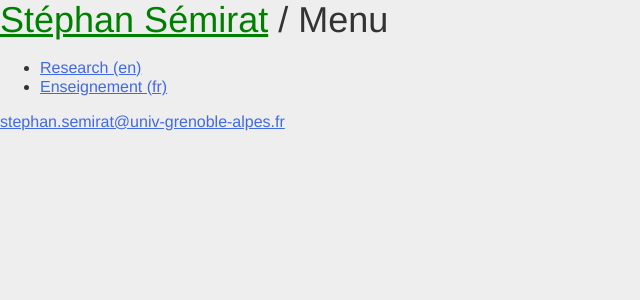
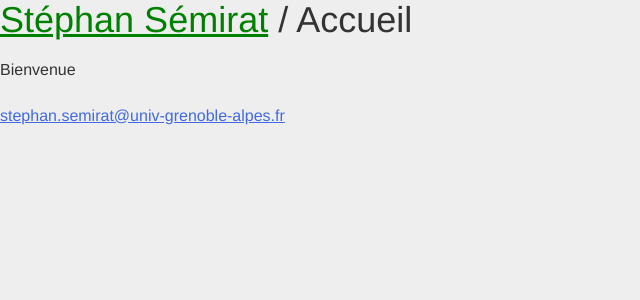
Before and after one commit to ssemirat/ssemirat.github.io, a Jekyll site: the page built from index.md, in a window 1280 px wide. Shown: the top 300 px of the page, without its empty margins (0-640 px from the left). Built offline with Jekyll 4.4.1, drawn with Linux system fonts in a browser that asks for light colours; our own code applies the rules of GitHub Pages for plain Markdown files.

Commit message:
Update index.md

```diff
--- a/index.md
+++ b/index.md
@@ -1,6 +1,5 @@
 ---
-title: "Menu"
+title: "Accueil"
 ---
 
-- [Research (en)](research.html)
-- [Enseignement (fr)](enseignement.html)
+Bienvenue
```
